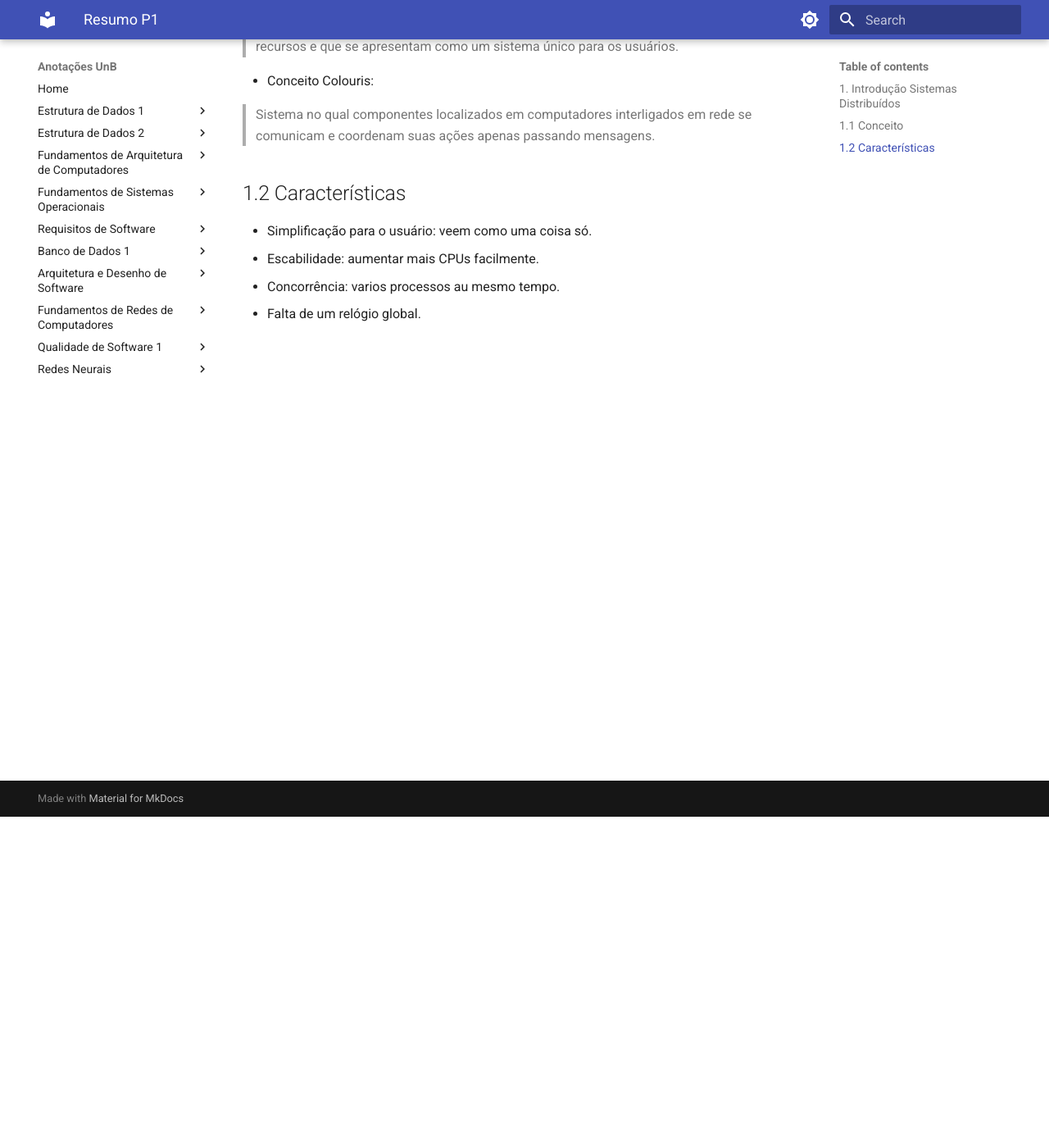
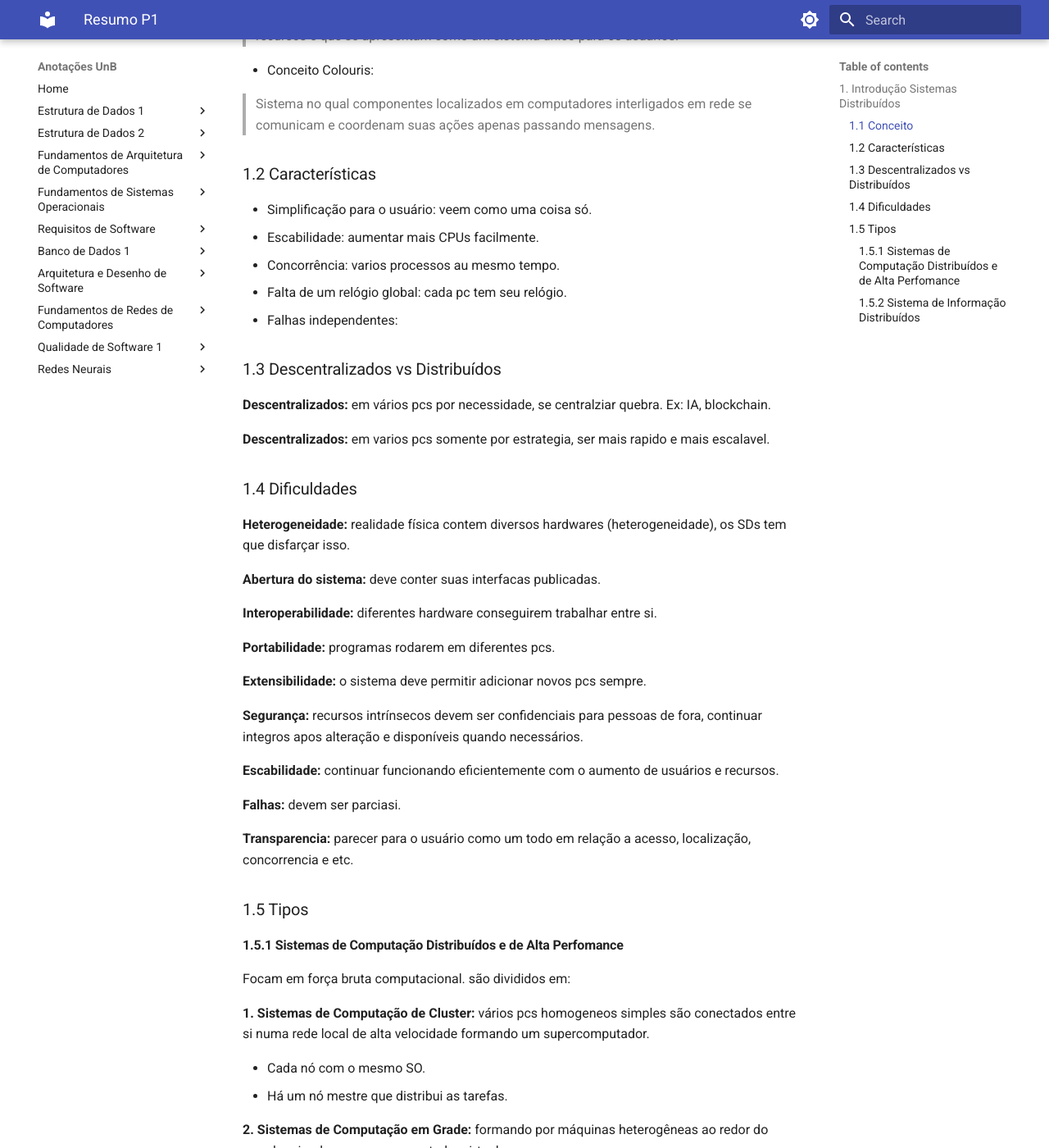
Before and after one commit to bolzanMGB/anotacoes-unb, an MkDocs documentation site: the page built from docs/disciplinas/Programação para Sistema Paralelos e Distribuidos/05_resumoP1.md, in a window 1280 px wide and 1400 px high, scrolled down 404 px. Shown: the whole window at 82% size. Built offline with MkDocs 1.6.1 and Material for MkDocs 9.7.7, drawn with Linux system fonts in a browser that asks for light colours; some of the changed text lies outside the part shown.

Commit message:
novo conteudo

```diff
--- a/docs/disciplinas/Programação para Sistema Paralelos e Distribuidos/05_resumoP1.md
+++ b/docs/disciplinas/Programação para Sistema Paralelos e Distribuidos/05_resumoP1.md
@@ -5,7 +5,7 @@
 - Mainframes.
 - Lei de Moore: microprocessadoes e redes de alta velocidade.
 
-## 1.1 Conceito
+### 1.1 Conceito
 
 - Conceito Tanembaum: tem a visão do usuário
 
@@ -15,9 +15,81 @@
 
 > Sistema no qual componentes localizados em computadores interligados em rede se comunicam e coordenam suas ações apenas passando mensagens.
 
-## 1.2 Características
+### 1.2 Características
 
 - Simplificação para o usuário: veem como uma coisa só.
 - Escabilidade: aumentar mais CPUs facilmente.
 - Concorrência: varios processos au mesmo tempo.
-- Falta de um relógio global.
+- Falta de um relógio global: cada pc tem seu relógio.
+- Falhas independentes:
+
+### 1.3 Descentralizados vs Distribuídos
+
+**Descentralizados:** em vários pcs por necessidade, se centralziar quebra. Ex: IA, blockchain.
+
+**Descentralizados:** em varios pcs somente por estrategia, ser mais rapido e mais escalavel.
+
+### 1.4 Dificuldades
+
+**Heterogeneidade:** realidade física contem diversos hardwares (heterogeneidade), os SDs tem que disfarçar isso.
+
+**Abertura do sistema:** deve conter suas interfacas publicadas.
+
+**Interoperabilidade:** diferentes hardware conseguirem trabalhar entre si.
+
+**Portabilidade:** programas rodarem em diferentes pcs.
+
+**Extensibilidade:** o sistema deve permitir adicionar novos pcs sempre.
+
+**Segurança:** recursos intrínsecos devem ser confidenciais para pessoas de fora, continuar integros apos alteração e disponíveis quando necessários.
+
+**Escabilidade:** continuar funcionando eficientemente com o aumento de usuários e recursos.
+
+**Falhas:** devem ser parciasi.
+
+**Transparencia:** parecer para o usuário como um todo em relação a acesso, localização, concorrencia e etc.
+
+### 1.5 Tipos
+
+#### 1.5.1 Sistemas de Computação Distribuídos e de Alta Perfomance
+Focam em força bruta computacional. são divididos em:
+
+**1. Sistemas de Computação de Cluster:** vários pcs homogeneos simples são conectados entre si numa rede local de alta velocidade formando um supercomputador.
+
+- Cada nó com o mesmo SO.
+- Há um nó mestre que distribui as tarefas.
+
+**2. Sistemas de Computação em Grade:** formando por máquinas heterogêneas ao redor do mundo criando um supercomputador virtual.
+
+- Permite a colaboração entre instituições.
+- Organizado em camadas: base, conectividade, recursos, coletiva e aplicação.
+
+#### 1.5.2 Sistema de Informação Distribuídos
+
+Sistemas de banco de dados gigantes. neles pare do processamento lógico ocorre tmb no pc do usuário.
+
+**1. Sistemas de Processamento de Transações (SPT):** foco em integridade em sistemas bancários, nao dar erro
+
+- Transações ACID:
+    - Atômicas: como se fossem uma só (tudo ou nada).
+    - Consistentes:invariantes devem ser válidas antes e após.
+    - Isoladas: transações concorrentes são independentes.
+    - Duráveis: irreversíveis.
+
+**2. Integração de Aplicações Empresariais (EAI)**: foco na comunicação entre diferentes bancos de dados de uma empresa (na mesma lingua).
+
+- Usa RPC.
+- Usa IPC.
+- Desvantagem de possui forte acoplamento: chamador e chamado precisam estar ligados ao mesmo tempo. por isso foram substituidos pelo MOM.
+
+**3. Sistemas Distribuídos Ubíquos e Pervasivos:** focam em invisibilidade.
+
+- Processamento espalhado por diversos pequenos nós.
+- Celulares, sensores e smartwatches.
+- Pervasivos: discretos e ficam invisíveis organicamente ao ambiente.
+- Ubíquos: evolução dos pervasivos, além de serem invisíveis estão em disponiveis em qualuqer lugar e momento
+- Pilares:
+    - Distribuição: precisa estar na rede para acessar recursos.
+    - Sensibilidade ao contexto: sabe onde voce esta, o que esta fazendo, quem esta com vc.
+    - Autonomia/composicao adhoc: se autogerencia sozinho: exemplo wifi.
+    - Inteligencia: usa IA para mudanças brucas
```
Also changed, not shown: docs/disciplinas/Programação para Sistema Paralelos e Distribuidos/01_intro.md (+19 -11 lines).
